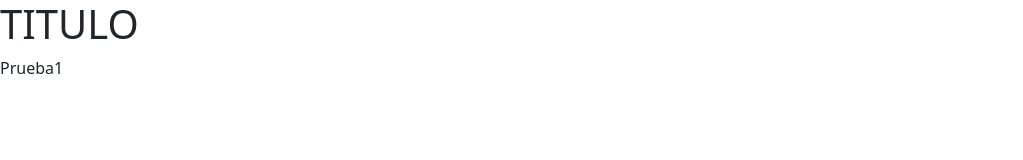
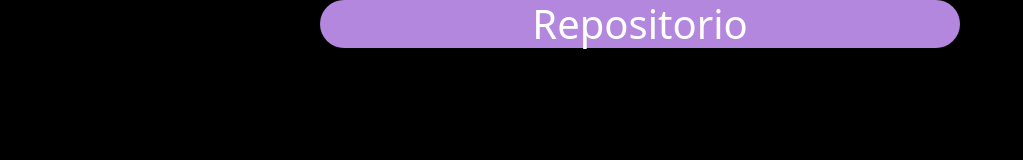
Before and after one commit to Prolirico/Repositorio2, a plain HTML site: page index.html in a window 1280 px wide. Shown: the whole page, without its empty margins (0-1023 px from the left). Drawn offline with nearby package versions, Linux system fonts and the light colour scheme.

Commit message:
Agregue un titulo y lo centre, ademas cambie el fondo

```diff
--- a/index.html
+++ b/index.html
@@ -6,12 +6,14 @@
     <meta name="viewport" content="width=device-width, initial-scale=1">
     <meta charset="UTF-8">
     <meta name="viewport" content="width=device-width, initial-scale=1.0">
+    <link rel="stylesheet" href="style.css">
     <title>PruebaRepo</title>
 </head>
 <body>
-    <h1>TITULO</h1>
     <div class=".container-xxl">
-        Prueba1
+        <header>
+            <h1 style="position: center;">Repositorio</h1>
+        </header>
     </div>
 </body>
 </html>
--- a/style.css
+++ b/style.css
@@ -1,3 +1,14 @@
+body{
+    background-color: black;
+}
 h1{
     color: white;
 }
+header{
+    text-align: center;
+    background-color: rgb(180, 135, 222);
+    border-radius: 80px;
+    width: 50%;
+    margin-left: 25%;
+    justify-content: center;
+}
```
